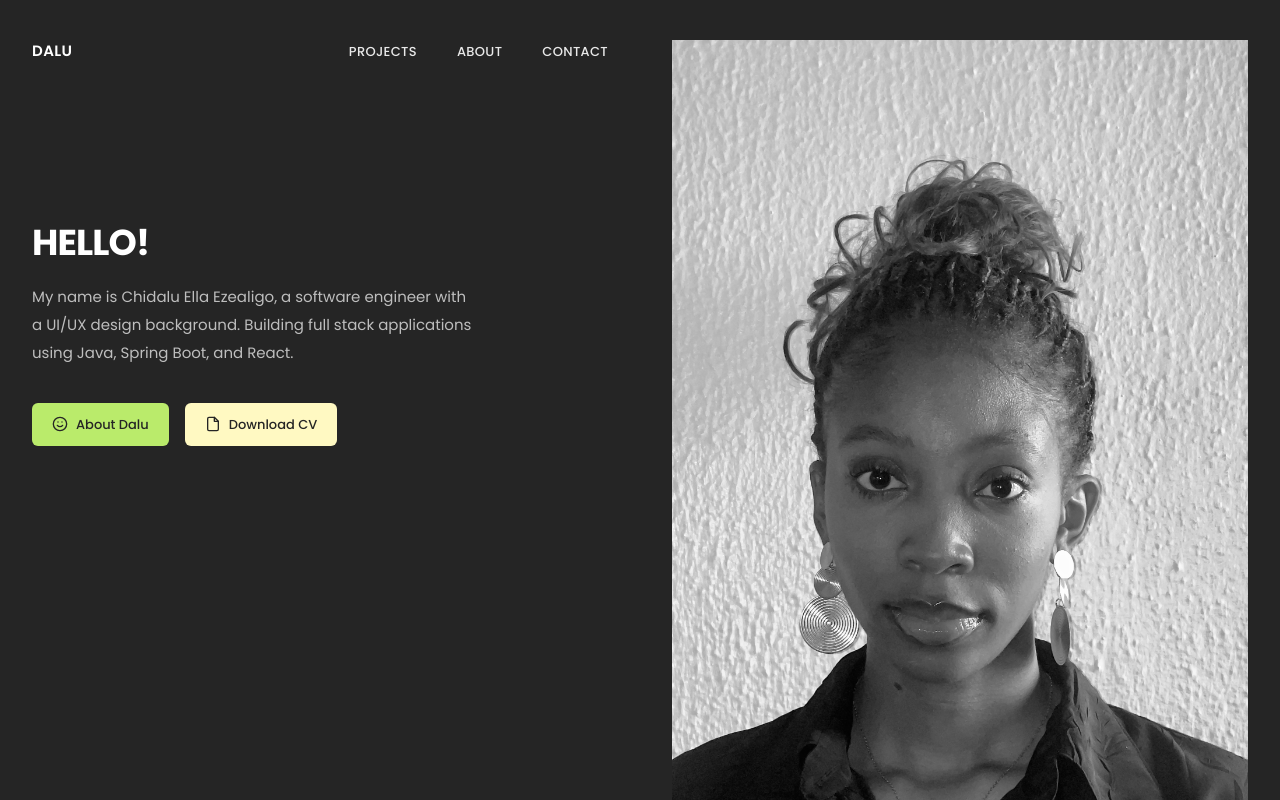
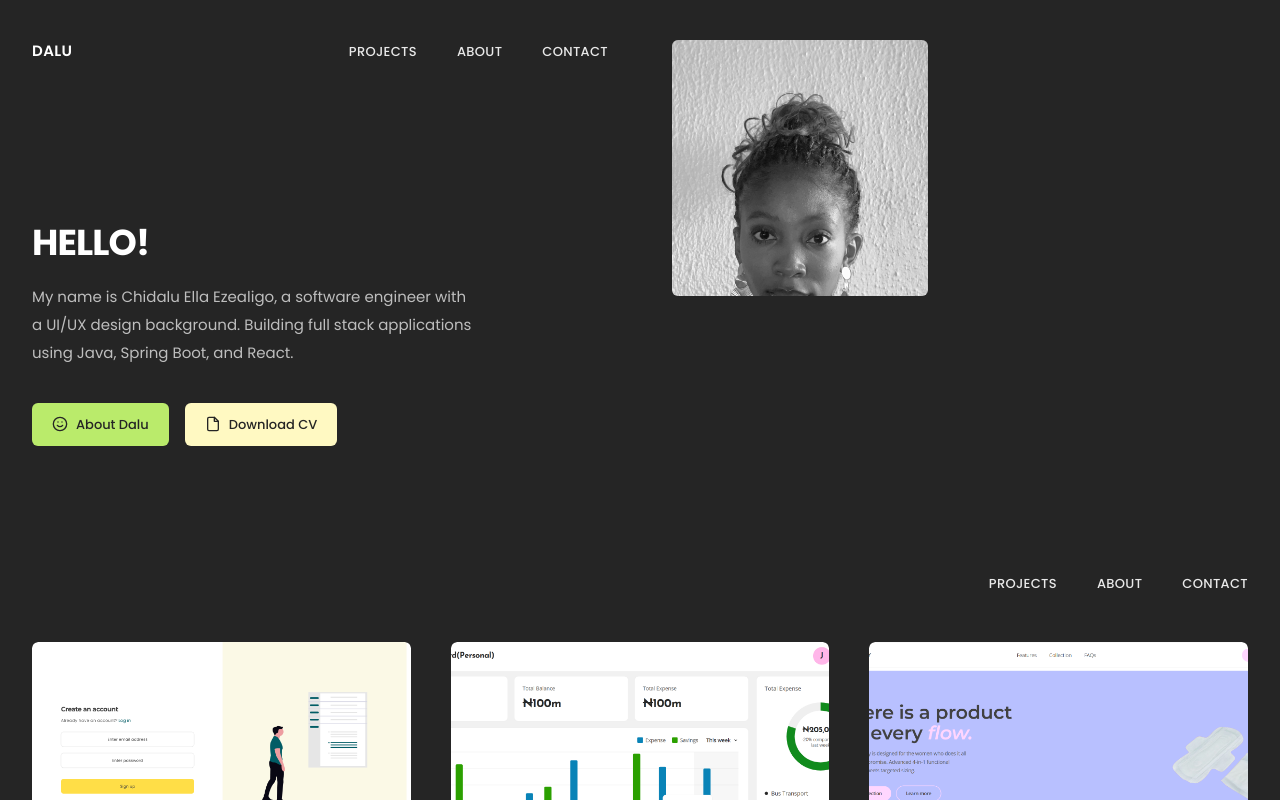
Before and after one commit to Dalu-codes/Portfolio, a React (Vite) app: page / in a window 1280 px wide. Shown: the top 800 px of the page. Built offline with nearby package versions, Linux system fonts and the light colour scheme.

Commit message:
update photo sizing

```diff
--- a/src/components/Hero.tsx
+++ b/src/components/Hero.tsx
@@ -43,7 +43,7 @@ export default function Hero() {
       </div>
 
       <Reveal delay={150}>
-        <div className="rounded-md w-full aspect-square">
+        <div className="rounded-md w-64 aspect-square overflow-hidden">
           <img src={profile} alt="Profile Picture" />
         </div>
       </Reveal>
```
